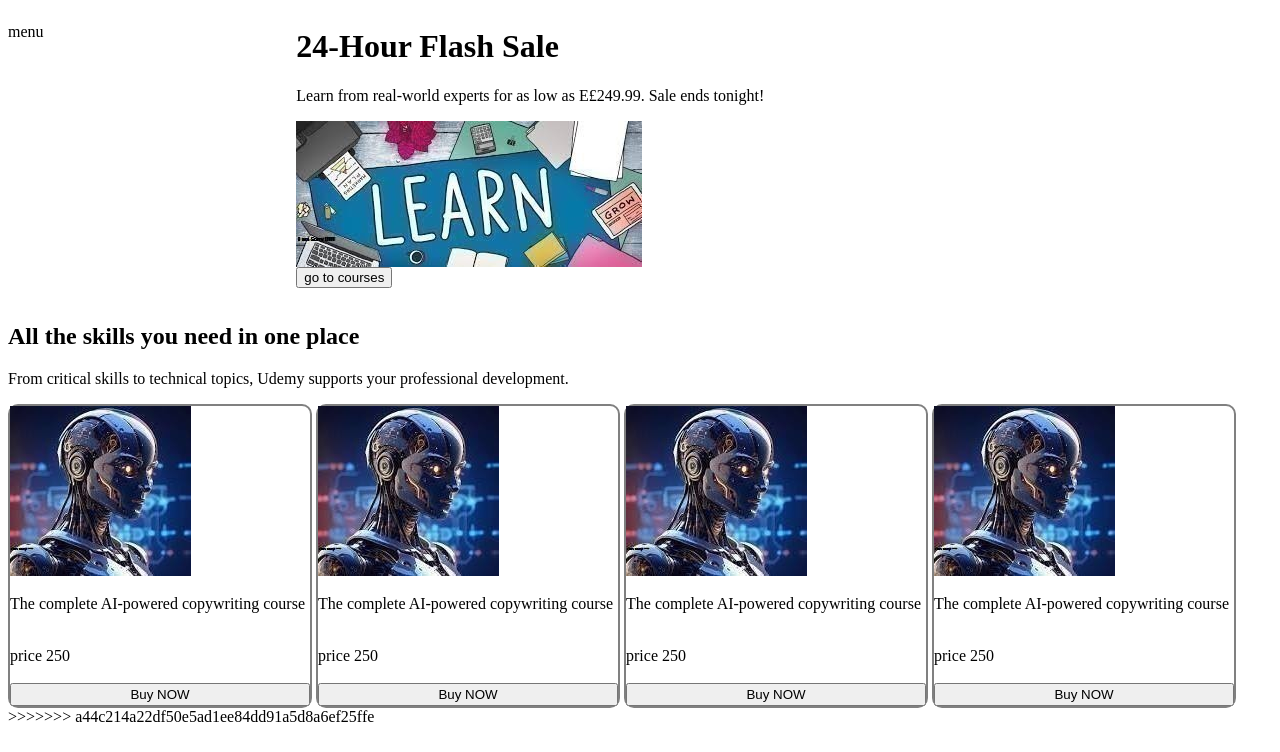
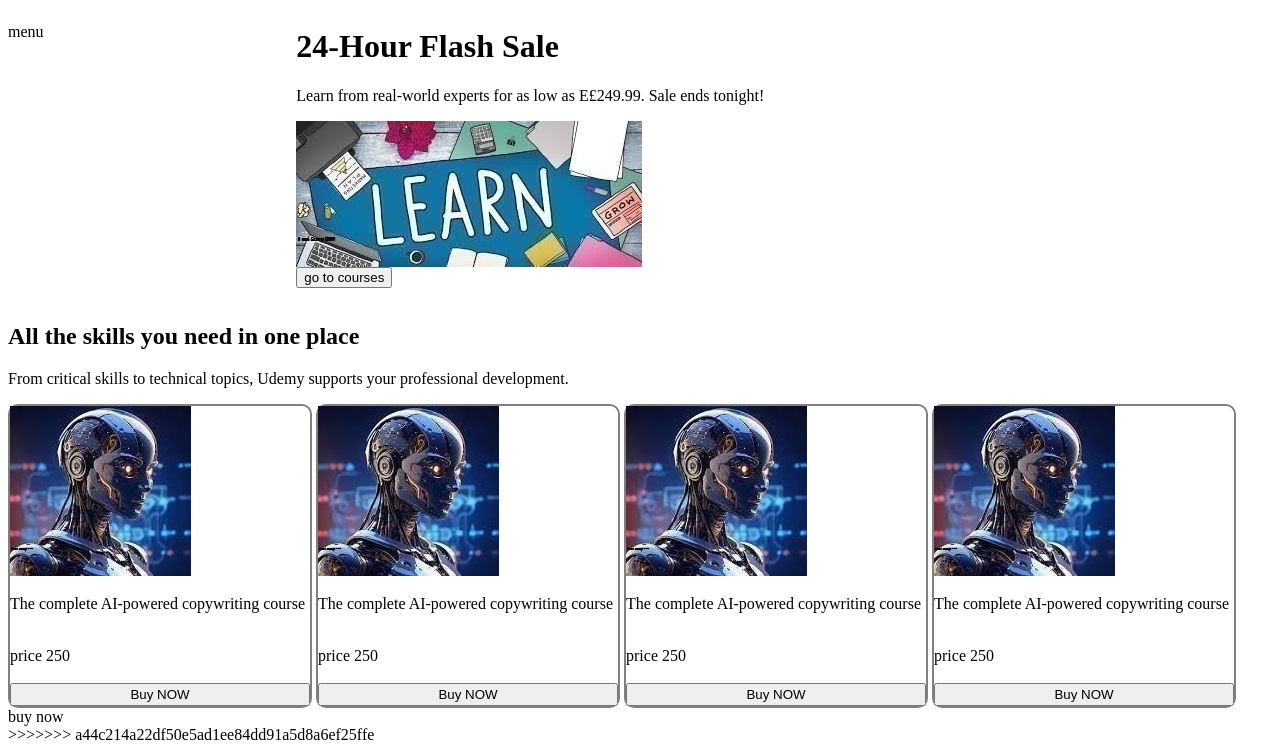
Before and after one commit to justfly22/education_platform, a plain HTML site: page index.html in a window 1280 px wide. Shown: the part 959-1711 px from the top of the page. Drawn offline with Linux system fonts and the light colour scheme.

Commit message:
Describe your changes here

```diff
--- a/first.html
+++ b/index.html
@@ -168,6 +168,7 @@
     <button>Buy NOW</button>
 
 </div>
+<div>buy now</div>
 </main>
 
 
```
